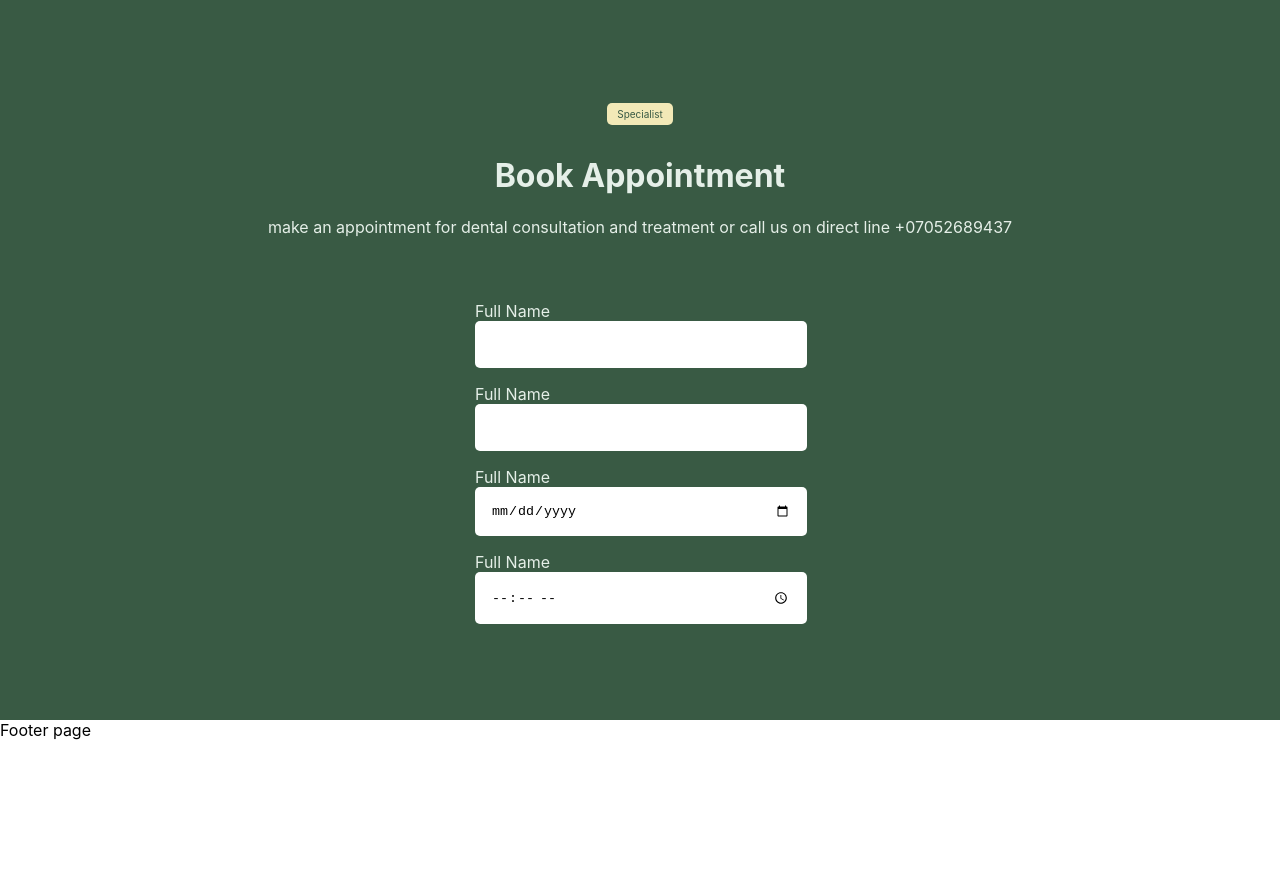
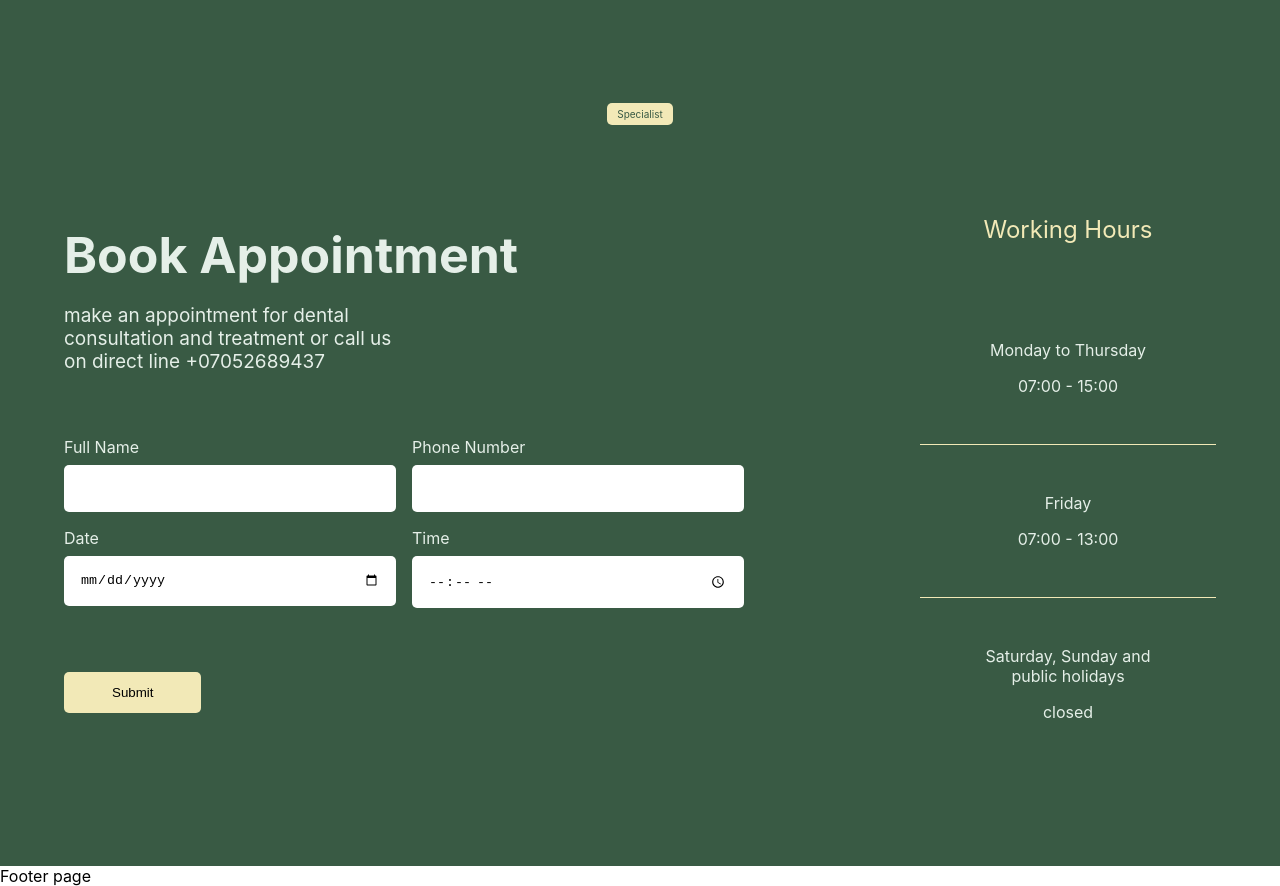
Before and after one commit to MuhammadTurkmen/Dental-Landing-Page-React, a React (Create React App) app: page / in a window 1280 px wide. Shown: the part 3360-4246 px from the top of the page. Before the commit the page ends 4100 px from the top, so only its background shows below. Built offline with nearby package versions, Linux system fonts and the light colour scheme.

Commit message:
adding component

```diff
--- a/src/components/BookAppointment .js
+++ b/src/components/BookAppointment .js
@@ -1,6 +1,7 @@
 import React from "react";
 import styled from "styled-components";
 import { inputs } from "../data";
+import { working_hours } from "../data";
 
 function BookAppointment() {
   return (
@@ -10,23 +11,38 @@ function BookAppointment() {
         <div className="form-container">
           <h1>Book Appointment</h1>
           <p>
-            make an appointment for dental consultation and treatment or call us
-            on direct line +07052689437
+            make an appointment for dental <br /> consultation and treatment or
+            call us <br /> on direct line +07052689437
           </p>
           <form>
             <div className="input-container">
-              {inputs.map(({ id, name, type }) => {
+              {inputs.map(({ id, name, type, label }) => {
                 return (
                   <div key={id}>
-                    <label htmlFor={id}>Full Name</label>
-                    <input type={type} id={id} />
+                    <label htmlFor={id}>{label}</label>
+                    <input type={type} id={id} required />
                   </div>
                 );
               })}
             </div>
+            <button className="submit" type="submit">
+              Submit
+            </button>
           </form>
         </div>
-        <div className="hours-container"></div>
+        <div className="hours-container">
+          <p className="hours-title">Working Hours </p>
+          <div className="working-container">
+            {working_hours.map(({ day, hours }, index) => {
+              return (
+                <div className="working" key={index}>
+                  <p>{day}</p>
+                  <p>{hours}</p>
+                </div>
+              );
+            })}
+          </div>
+        </div>
       </div>
     </Wrapper>
   );
@@ -49,12 +65,13 @@ const Wrapper = styled.div`
   }
 
   form {
-    text-align: start;
+    text-align: center;
     margin: 0 auto;
     margin-top: 4rem;
   }
 
   .input-container {
+    text-align: start;
     width: 330px;
     display: flex;
     flex-direction: column;
@@ -72,16 +89,105 @@ const Wrapper = styled.div`
 
   label {
     display: block;
+    margin-bottom: 0.5rem;
+  }
+
+  .submit {
+    background-color: #f2e9b7;
+    display: inline-block;
+    margin-top: 2rem;
+    padding: 0.8rem 3rem;
+    border-radius: 5px;
+    border: none;
+  }
+
+  .hours-title {
+    color: #f2e9b7;
+    margin-top: 3rem;
+    margin-bottom: 0;
+  }
+
+  .working {
+    padding: 2rem 3rem;
+    border-bottom: 1px solid #e5efe8;
+    width: 200px;
+    margin: 0 auto;
+  }
+  .working:nth-child(3) {
+    border: none;
   }
 
   @media only screen and (min-width: 800px) {
     padding: 6rem 3.5rem;
+
+    .form-container {
+      text-align: left;
+      h1 {
+        font-size: 50px;
+        margin-bottom: 0;
+      }
+      p {
+        font-size: 19px;
+      }
+    }
+
+    .input-container {
+      width: unset;
+      flex-direction: unset;
+      flex-wrap: wrap;
+      justify-content: center;
+    }
+
+    .submit {
+      margin-top: 4rem;
+    }
+
+    .hours-title {
+      margin-top: 5rem;
+      margin-bottom: 0;
+      font-size: 1.5rem;
+    }
+
+    .working-container {
+      display: flex;
+      margin-top: 3rem;
+    }
+    .working {
+      border: none;
+      border-right: 1px solid #e5efe8;
+    }
   }
   @media only screen and (min-width: 1020px) {
     padding: 6rem 4rem;
+
+    .container {
+      display: flex;
+      gap: 3rem;
+      align-items: center;
+    }
+
+    .working-container {
+      flex-direction: column;
+    }
+
+    .working {
+      border: none;
+      border-bottom: 1px solid #f2e9b7;
+    }
+
+    .input-container {
+      justify-content: start;
+    }
+    form {
+      text-align: start;
+    }
   }
   @media only screen and (min-width: 1300px) {
     padding: 6rem 5.5rem;
+
+    .container {
+      gap: 8rem;
+    }
   }
 `;
 
--- a/src/data.js
+++ b/src/data.js
@@ -153,3 +153,18 @@ export const inputs = [
     type: "time",
   },
 ];
+
+export const working_hours = [
+  {
+    day: "Monday to Thursday",
+    hours: "07:00 - 15:00",
+  },
+  {
+    day: "Friday",
+    hours: "07:00 - 13:00",
+  },
+  {
+    day: "Saturday, Sunday and public holidays",
+    hours: "closed",
+  },
+];
```
Also changed, not shown: src/components/Testimonial.js (added).
